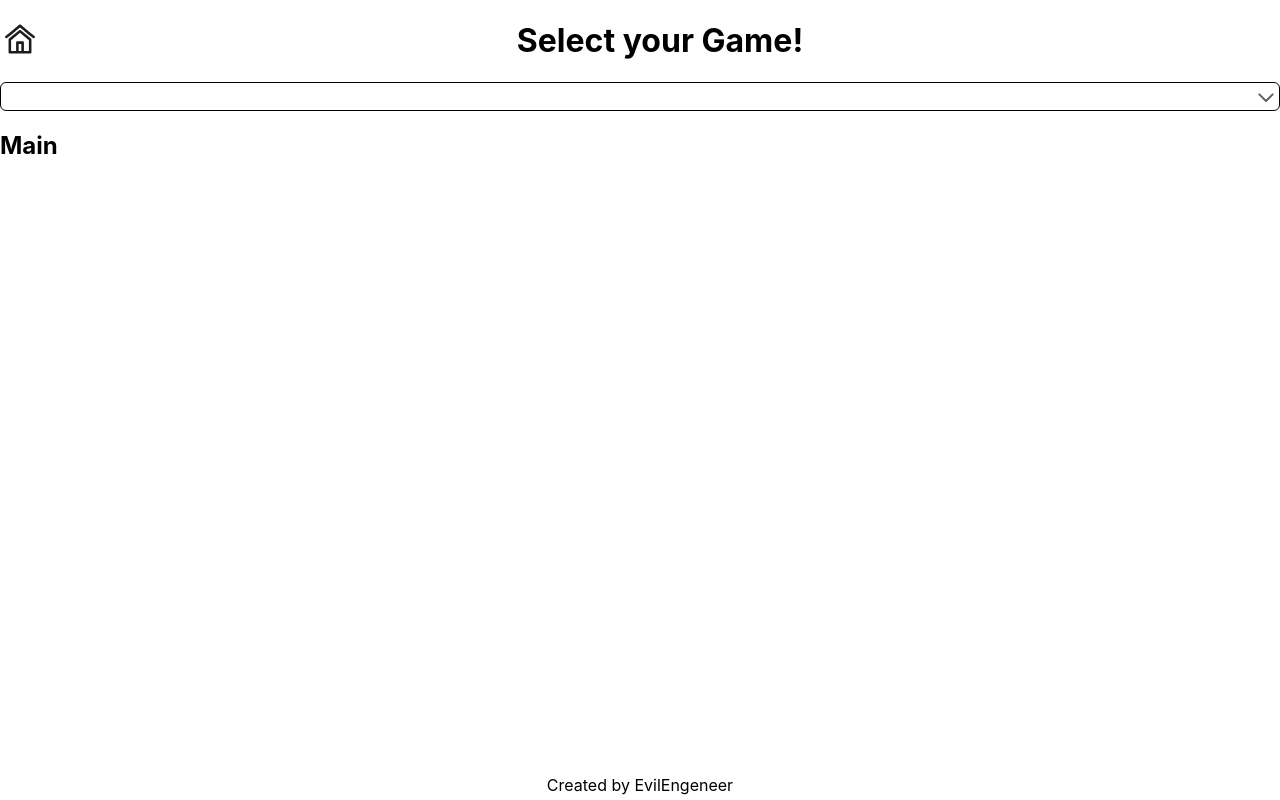
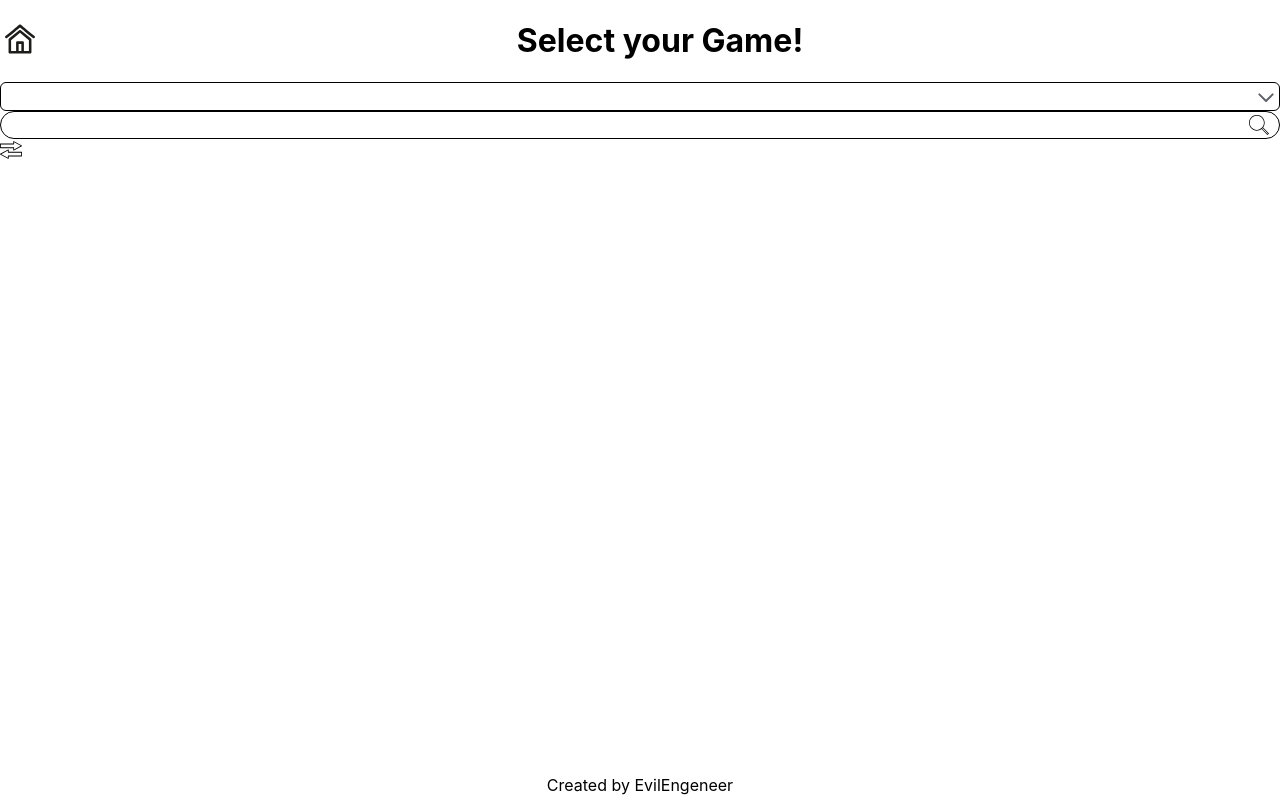
Before and after one commit to GrigorenkoSergey/coin32, a Next.js app: page / in a window 1280 px wide. Built offline with nearby package versions, Linux system fonts and the light colour scheme.

Commit message:
added some basic elements

```diff
--- /dev/null
+++ b/components/Search.js
@@ -0,0 +1,23 @@
+import styled from 'styled-components';
+
+export default function Search() {
+  return (
+    <Input type="text" alt="search" />
+  );
+}
+
+const Input = styled.input`
+  border-radius: 10000px;
+  border: 1px solid black;
+  outline: none;
+  padding: 5px 35px 5px 10px;
+  font-size: 14px;
+  background-image: url('/icons/search.svg');
+  background-repeat: no-repeat;
+  background-position: center right 10px;
+  background-size: 20px;
+
+  &:focus {
+    box-shadow: 0 0 5px gray;
+  }
+`
--- a/pages/index.js
+++ b/pages/index.js
@@ -1,10 +1,14 @@
 import Dropdown from '../components/Dropdown';
 import Layout from '../components/Layout';
+import Search from '../components/Search';
+import SwapSvg from '../public/icons/swap.svg';
+
 export default function Home() {
   return (
     <Layout title="Select your Game!">
       <Dropdown />
-      <h2>Main</h2>
+      <Search />
+      <SwapSvg width={22} />
     </Layout>
   );
 }
```
Also changed, not shown: public/icons/search.svg (added), public/icons/swap.svg (added).
